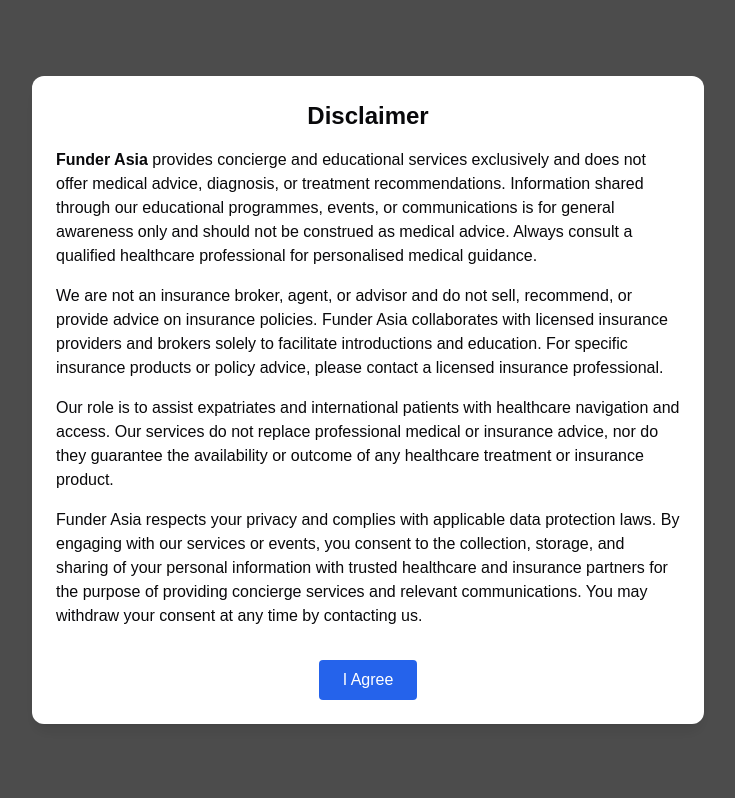
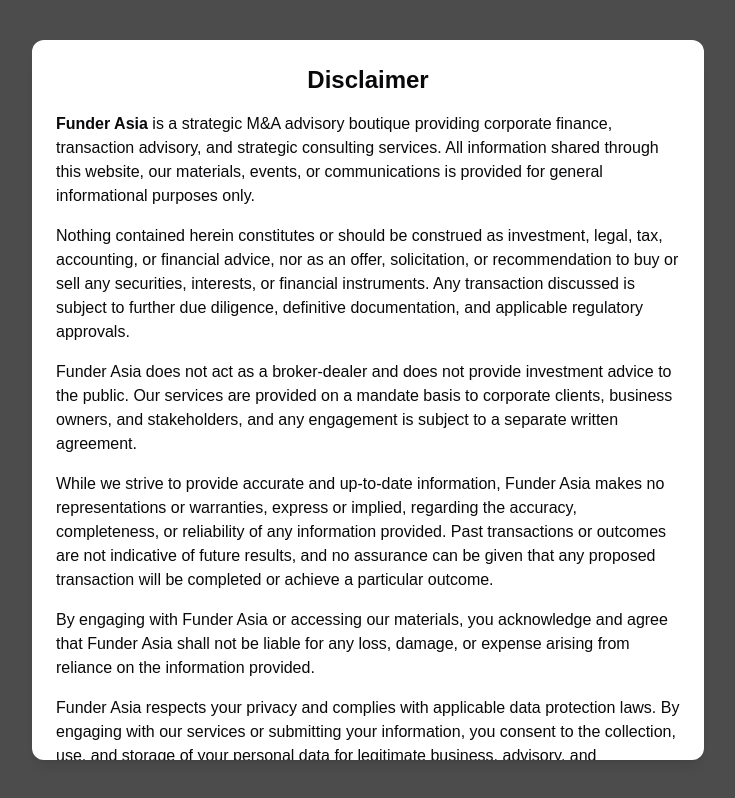
Before and after one commit to ywlee8888/funderasia_nextjs, a Next.js app: page / in a window 1280 px wide. Shown: the whole page, without its empty margins (272-1007 px from the left). Built offline with nearby package versions, Linux system fonts and the light colour scheme.

Commit message:
Update Disclaimer

```diff
--- a/components/disclaimer/disclaimer.tsx
+++ b/components/disclaimer/disclaimer.tsx
@@ -11,36 +11,55 @@
     <div className="fixed inset-0 z-50 bg-black bg-opacity-70 flex items-center justify-center">
       <div className="bg-white p-6 max-h-[90vh] overflow-y-auto rounded-xl max-w-2xl shadow-lg text-left space-y-4">
         <h2 className="text-2xl font-bold text-center">Disclaimer</h2>
+
         <p>
-          <strong>Funder Asia</strong> provides concierge and educational
-          services exclusively and does not offer medical advice, diagnosis, or
-          treatment recommendations. Information shared through our educational
-          programmes, events, or communications is for general awareness only and
-          should not be construed as medical advice. Always consult a qualified
-          healthcare professional for personalised medical guidance.
+          <strong>Funder Asia</strong> is a strategic M&A advisory boutique
+          providing corporate finance, transaction advisory, and strategic
+          consulting services. All information shared through this website, our
+          materials, events, or communications is provided for general
+          informational purposes only.
         </p>
+
         <p>
-          We are not an insurance broker, agent, or advisor and do not sell,
-          recommend, or provide advice on insurance policies. Funder Asia
-          collaborates with licensed insurance providers and brokers solely to
-          facilitate introductions and education. For specific insurance products
-          or policy advice, please contact a licensed insurance professional.
+          Nothing contained herein constitutes or should be construed as
+          investment, legal, tax, accounting, or financial advice, nor as an
+          offer, solicitation, or recommendation to buy or sell any securities,
+          interests, or financial instruments. Any transaction discussed is
+          subject to further due diligence, definitive documentation, and
+          applicable regulatory approvals.
         </p>
+
         <p>
-          Our role is to assist expatriates and international patients with
-          healthcare navigation and access. Our services do not replace
-          professional medical or insurance advice, nor do they guarantee the
-          availability or outcome of any healthcare treatment or insurance
-          product.
+          Funder Asia does not act as a broker-dealer and does not provide
+          investment advice to the public. Our services are provided on a
+          mandate basis to corporate clients, business owners, and stakeholders,
+          and any engagement is subject to a separate written agreement.
         </p>
+
+        <p>
+          While we strive to provide accurate and up-to-date information, Funder
+          Asia makes no representations or warranties, express or implied,
+          regarding the accuracy, completeness, or reliability of any
+          information provided. Past transactions or outcomes are not indicative
+          of future results, and no assurance can be given that any proposed
+          transaction will be completed or achieve a particular outcome.
+        </p>
+
+        <p>
+          By engaging with Funder Asia or accessing our materials, you
+          acknowledge and agree that Funder Asia shall not be liable for any
+          loss, damage, or expense arising from reliance on the information
+          provided.
+        </p>
+
         <p>
           Funder Asia respects your privacy and complies with applicable data
-          protection laws. By engaging with our services or events, you consent
-          to the collection, storage, and sharing of your personal information
-          with trusted healthcare and insurance partners for the purpose of
-          providing concierge services and relevant communications. You may
-          withdraw your consent at any time by contacting us.
+          protection laws. By engaging with our services or submitting your
+          information, you consent to the collection, use, and storage of your
+          personal data for legitimate business, advisory, and communication
+          purposes. You may withdraw your consent at any time by contacting us.
         </p>
+
         <div className="text-center">
           <button
             onClick={onAgree}
```
